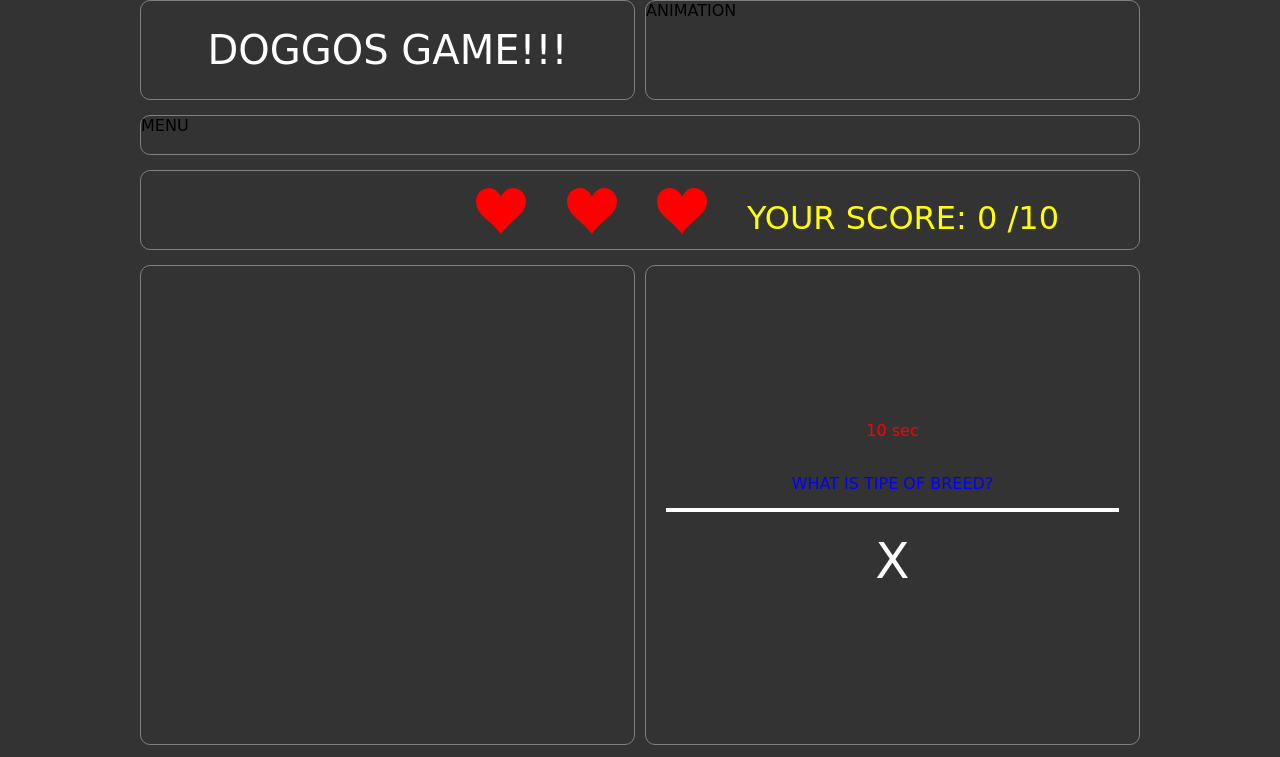
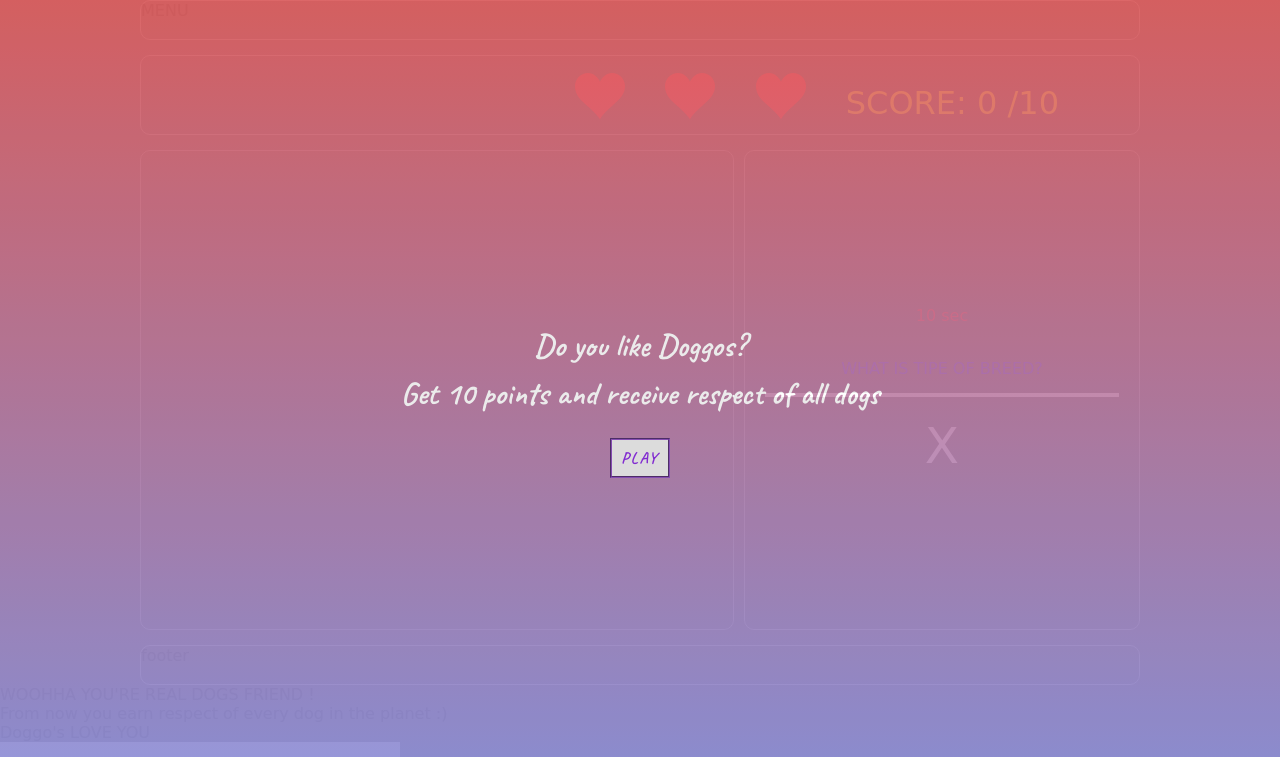
Before and after one commit to Ultran/DogGame, a website built with webpack: page src/templates/index.html in a window 1280 px wide. Shown: the top 757 px of the page. Built offline with nearby package versions, Linux system fonts and the light colour scheme; grey boxes are pictures that could not be loaded; a script that the page names is missing; a web font is replaced by a local one.

Commit message:
add start div

```diff
--- a/src/js/GetApiData.js
+++ b/src/js/GetApiData.js
@@ -2,7 +2,7 @@
 
 import ScoreApi from "./ScoreApi.js";
 
-confetti.start();
+// confetti.start();
 export default class GetApiData {
   constructor(score = new ScoreApi()) {
     this.score = score;
@@ -127,4 +127,3 @@ export default class GetApiData {
 }
 
 const next = new GetApiData();
-next.importFullListOfDogs();
--- a/src/scss/app.scss
+++ b/src/scss/app.scss
@@ -13,6 +13,7 @@
 @import 'base/love';
 @import 'base/gameOver';
 @import 'base/winner';
+@import 'base/startGame';
 
 
 
--- a/src/scss/base/_fonts.scss
+++ b/src/scss/base/_fonts.scss
@@ -1,5 +1,8 @@
 @import url('https://fonts.googleapis.com/css2?family=Londrina+Solid:wght@400;900&display=swap');
+@import url('https://fonts.googleapis.com/css2?family=Caveat:wght@400;700&family=Inconsolata:wght@400;700&display=swap');
 
+// font-family: 'Inconsolata', monospace;
+// font-family: 'Caveat', cursive;
 body {
     font-family: 'Londrina Solid', cursive;
 }
--- a/src/scss/base/_grid.scss
+++ b/src/scss/base/_grid.scss
@@ -3,8 +3,8 @@
     display: grid;
     width: 1000px;
     margin: 0 auto;
-    grid-template-columns: 1fr 1fr;
-    grid-template-rows: 100px 40px 80px 60vh 40px;
+    grid-template-columns: 3fr 2fr;
+    grid-template-rows: 40px 80px 60vh 40px;
     column-gap: 10px;
     row-gap: 15px;
 }
--- /dev/null
+++ b/src/scss/base/_startGame.scss
@@ -0,0 +1,51 @@
+
+
+.startGame {
+    background-image: linear-gradient(#e66465, #9198e5);
+    position: absolute;
+    left: 0;
+    top: 0;
+    display: flex;
+    flex-direction: column;
+    justify-content: center;
+    align-items: center;
+    width: 100vw;
+    height: 100vh;
+    // background-color: black;
+    opacity: 0.9;
+    color: white;
+    z-index: 3;
+    & h1, h2{
+    line-height: 3rem;
+    font-family: 'Caveat', cursive;
+    font-size: 2rem;
+    font-weight: bold;
+
+
+    }
+}
+
+
+
+.startGame button {
+    margin-top: 20px;
+    display: block;
+    width: 60px;
+    height: 40px;
+    font-family: 'Caveat', cursive;
+    font-weight: bold;
+    color: blueviolet;
+    letter-spacing: 2px;
+    font-size: 1rem;
+    cursor: pointer;
+    border: 2px groove rgb(142, 80, 192);
+
+    &:hover {
+        background-color: yellow;
+        margin-top: 15px;
+        width: 65px;
+        height: 44px;
+        font-size: 1.2rem;
+        font-weight: bold;
+    }
+}
--- a/src/templates/index.html
+++ b/src/templates/index.html
@@ -8,10 +8,6 @@
 
 <body>
   <div class="wrapper">
-    <section class="header">
-      <h1>DOGGOS GAME!!!</h1>
-    </section>
-    <section class="animation">ANIMATION</section>
     <section class="menu">MENU</section>
     <section class="score">
       <div class="points-container">
@@ -30,7 +26,7 @@
           </svg>
 
         </span>
-        <span>your score: </span>
+        <span>score: </span>
         <span class="points">0</span>
         <span> /10</span>
       </div>
@@ -50,6 +46,13 @@
     </section>
 
     <section class="footer">footer</section>
+  </div>
+
+
+  <div class="startGame">
+    <h1>Do you like Doggos?</h1>
+    <h2>Get 10 points and receive respect of all dogs</h2>
+    <button class="letsPlay">PLAY</button>
   </div>
 
 
```
